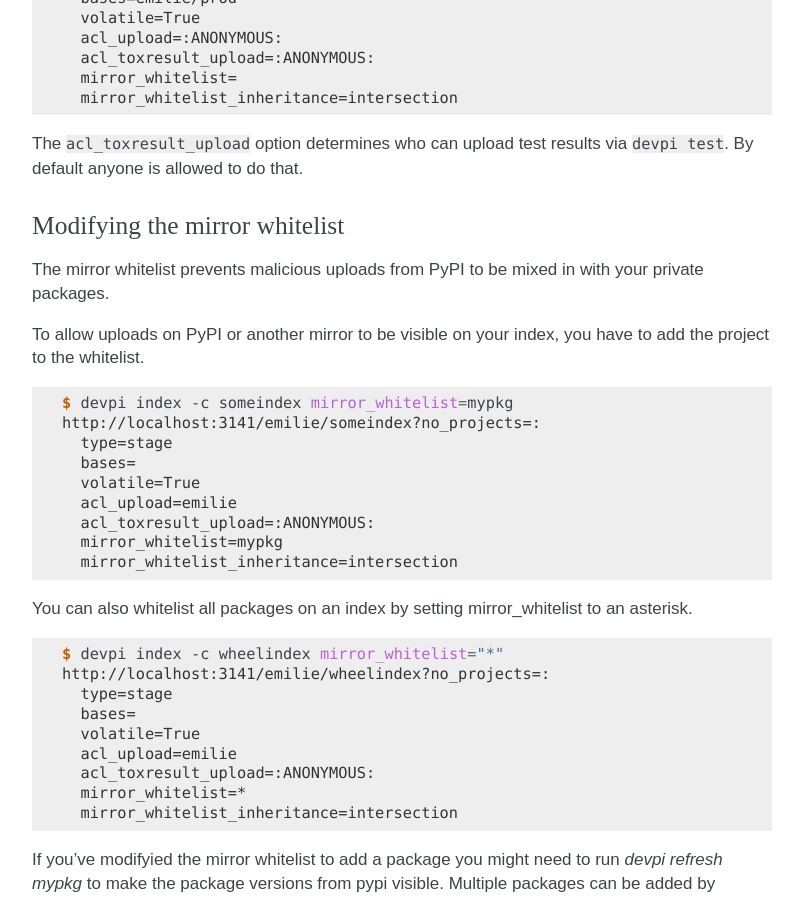
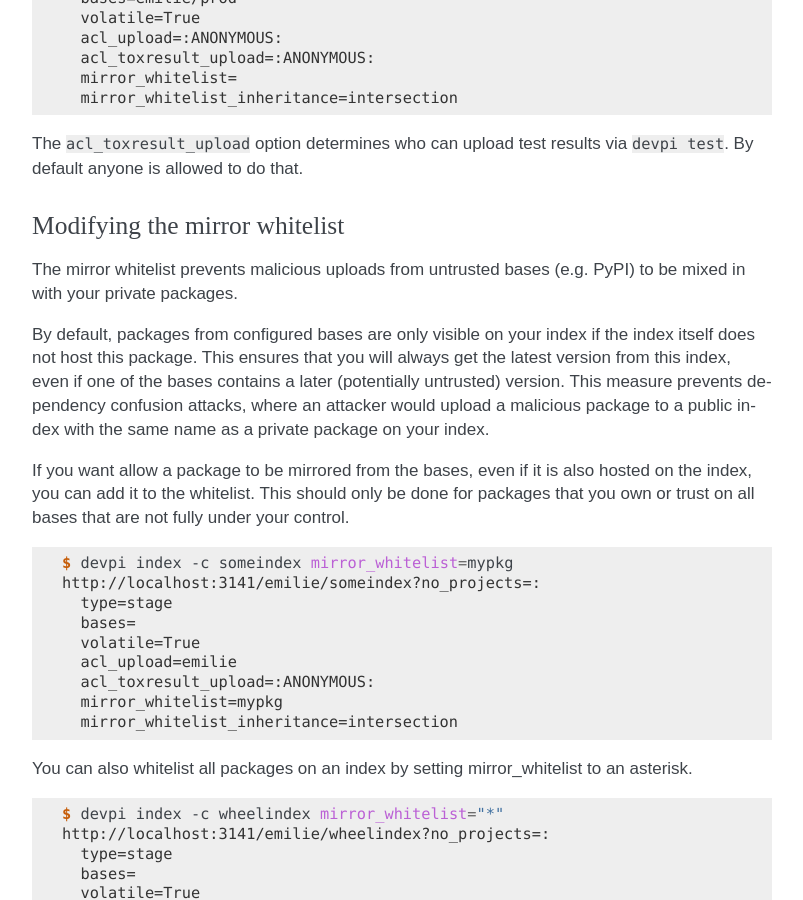
Before and after one commit to devpi/devpi, a Sphinx documentation site: the page built from doc/userman/devpi_indices.rst, in a window 1280 px wide and 900 px high, scrolled down 8561 px. Shown: the whole window, without its empty margins (348-1151 px from the left). Built offline with Sphinx 7.4.7, drawn with Linux system fonts in a browser that asks for light colours.

Commit message:
extended mirror_whitelist documentation

```diff
--- a/doc/userman/devpi_indices.rst
+++ b/doc/userman/devpi_indices.rst
@@ -412,9 +412,15 @@ By default anyone is allowed to do that.
 Modifying the mirror whitelist
 ^^^^^^^^^^^^^^^^^^^^^^^^^^^^^^
 
-The mirror whitelist prevents malicious uploads from PyPI to be mixed in with your private packages.
+The mirror whitelist prevents malicious uploads from untrusted bases (e.g. PyPI) to be mixed in with your private packages.
 
-To allow uploads on PyPI or another mirror to be visible on your index, you have to add the project to the whitelist.
+By default, packages from configured bases are only visible on your index if the index itself does not host this package.
+This ensures that you will always get the latest version from this index, even if one of the bases contains a later
+(potentially untrusted) version. This measure prevents dependency confusion attacks, where an attacker would upload a malicious
+package to a public index with the same name as a private package on your index.
+
+If you want allow a package to be mirrored from the bases, even if it is also hosted on the index, you can add it to the
+whitelist. This should only be done for packages that you own or trust on all bases that are not fully under your control.
 
 .. code-block:: console
 
```
